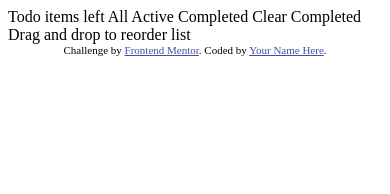
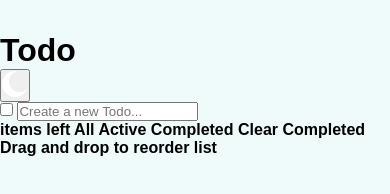
Before and after one commit to gartun/fmentor-challenges, a plain HTML site: page todo-app-main/index.html in a window 390 px wide. Drawn offline with Linux system fonts and the light colour scheme; files that its build step writes are made by us from their sources.

Commit message:
finish with phone continue on pc

```diff
--- a/todo-app-main/index.html
+++ b/todo-app-main/index.html
@@ -8,16 +8,29 @@
 
   <title>Frontend Mentor | Todo app</title>
 
+  <link rel="stylesheet" href="./css/style.css" type="text/css" media="all" />
   <!-- Feel free to remove these styles or customise in your own stylesheet 👍 -->
-  <style>
-    .attribution { font-size: 11px; text-align: center; }
-    .attribution a { color: hsl(228, 45%, 44%); }
-  </style>
+
 </head>
 <body>
+  <header>
+    <!-- Boş. BG resmi için -->
+  </header>
 
-  Todo
+  <main>
+    <div class="content-wrapper first-wrapper">
+      <h1 class="app-name">Todo</h1>
+      <button class="mode">
+        <img src="./images/icon-moon.svg" alt="" />
+      </button>
+    </div>
 
+    <div class="content-wrapper new-todo-wrapper">
+      <p>
+      <input type="checkbox" />
+      <input type="text" id="new-todo" placeholder="Create a new Todo..." />
+      </p>
+    </div>
   <!-- Add dynamic number --> items left
 
   All
@@ -28,9 +41,6 @@
 
   Drag and drop to reorder list
 
-  <div class="attribution">
-    Challenge by <a href="https://www.frontendmentor.io?ref=challenge" target="_blank">Frontend Mentor</a>.
-    Coded by <a href="#">Your Name Here</a>.
-  </div>
+  </main>
 </body>
 </html>
```
